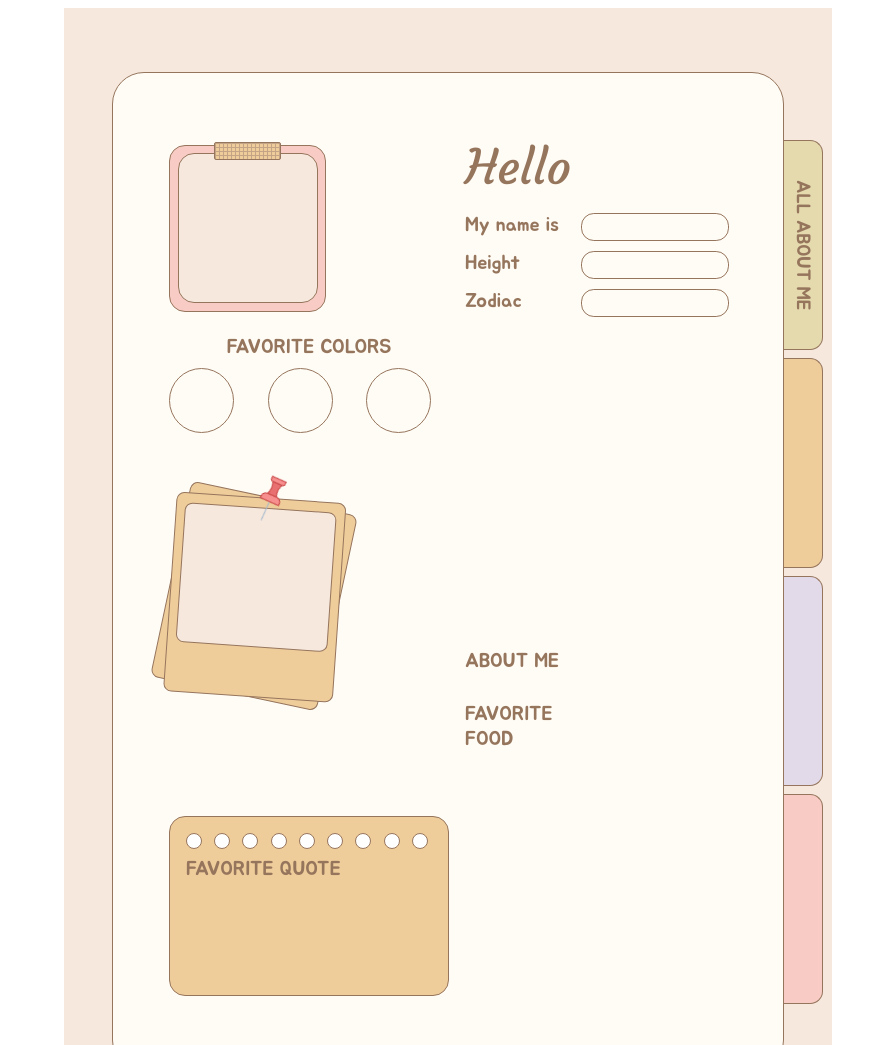
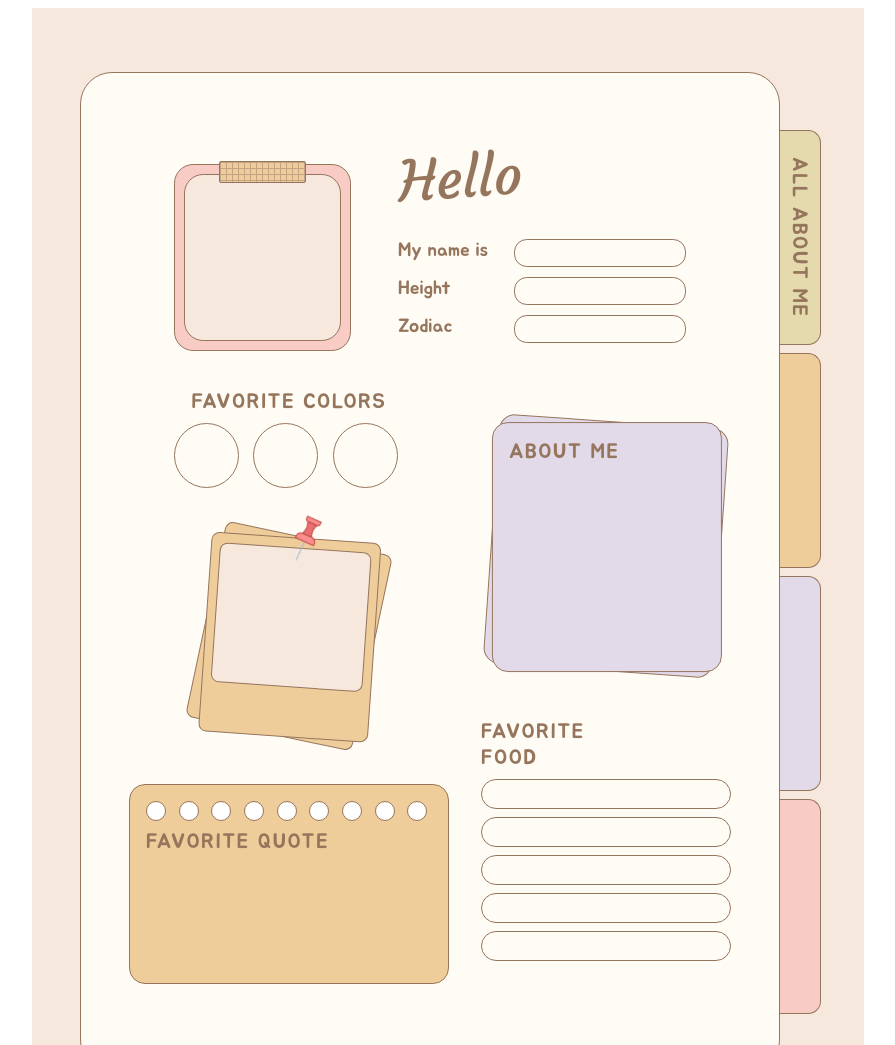
Before and after one commit to saitamashigoto/css, a plain HTML site: page about-me/index.html in a window 1280 px wide. Shown: the top 1045 px of the page, without its empty margins (192-1087 px from the left). Drawn offline with Linux system fonts and the light colour scheme.

Commit message:
finished

```diff
--- a/about-me/css/style.css
+++ b/about-me/css/style.css
@@ -23,10 +23,9 @@ body {
   font-style: normal;
 }
 
-
 .wrapper {
     background-color: #f6e8dd;
-    width: 60vw;
+    width: 65vw;
     display: flex;
     flex-flow: row nowrap;
     padding: 4rem 3rem;
@@ -40,17 +39,27 @@ body {
     border-radius: 2rem;
     border: 1px solid #96755d;
     display: grid;
-    gap: 1rem;
-    grid-template-columns: 1fr 1fr;
-    grid-template-rows: 1fr 3fr;
-    padding: 4rem 3.5rem;
+    grid-template-rows: 220px auto;
+    gap: 2rem;
+    padding: 4rem 3rem;
+    align-items: flex-start;
+    justify-items: center;
+}
+
+.top {
+    display: grid;
+    grid-template-rows: 1fr;
+    grid-template-columns: 1fr 1.5fr;
+    column-gap: 2rem;
+    grid-column: 1 / 3;
     align-items: center;
+    justify-self: center;
 }
 
 .side {
     background-color: transparent;
-    width: 6.5%;
-    height: 90%;
+    width: 7%;
+    height: 85%;
 }
 
 .side-card {
@@ -59,7 +68,7 @@ body {
     border-top: 1px solid #96755d;
     border-right: 1px solid #96755d;
     border-bottom: 1px solid #96755d;
-    height: 210px;
+    height: 215px;
 }
 
 .side-card:not(:first-child) {
@@ -72,7 +81,7 @@ body {
     text-orientation: mixed;
     text-align: center;
     padding: 1rem .5rem 1rem .4rem;
-    font-size: 1.2rem;
+    font-size: 1.3rem;
     background-color: #e4daad;
 }
 
@@ -89,24 +98,25 @@ body {
 }
 
 .square {
-    width: 157px;
-    height: 167px;
+    width: 177px;
+    height: 187px;
     background-color: #f8ccc4;
-    border-radius: 1rem;
+    border-radius: 1.2rem;
     border: 1px solid #96755d;
     display: flex;
     flex-flow: column wrap;
     align-items: center;
     justify-content: center;
     position: relative;
+    justify-self: flex-start;
 
 }
 
 .inner-square {
-    width: 140px;
-    height: 150px;
+    width: 157px;
+    height: 167px;
     background-color: #f6e8dd;
-    border-radius: 1rem;
+    border-radius: 1.2rem;
     border: 1px solid #96755d;
 }
 
@@ -115,13 +125,13 @@ body {
     background-color: #efcd9b;
     position: absolute;
     top: -4px;
-    width: 65px;
+    width: 85px;
     border-radius: 2px;
-    height: 16px;
+    height: 20px;
     border: 1px solid #96755d;
     background-image: linear-gradient(to right, #C4A484 1px, transparent 1px),
         linear-gradient(to bottom, #C4A484 1px, transparent 1px);
-    background-size: 4px 4px;
+    background-size: 6px 6px;
     background-position: round;
 }
 
@@ -129,15 +139,18 @@ body {
     color: #96755d;
     display: flex;
     flex-flow: column wrap;
-    gap: 1rem;
+    row-gap: 2rem;
+    padding-bottom: 2rem;
+    justify-self: flex-end;
 }
 
 .greetings {
-    font-size: 3rem;
+    font-size: 3.5rem;
+    transform: rotate(-4deg);
 }
 
 .personal {
-    font-size: 20px;
+    font-size: 1.2rem;
     display: grid;
     grid-template-columns: 1fr;
     grid-template-rows: 1fr 1fr 1fr;
@@ -145,37 +158,39 @@ body {
 }
 
 .row {
-    width: 300px;
     height: 30px;
     display: grid;
-    grid-template-columns: 100px 160px;
+    grid-template-columns: 100px auto;
     grid-template-rows: repeat(3, 1fr);
     gap: 1rem;
 }
 .name {
     width: 100px;
+    justify-self: flex-start;
 }
 
 .column {
     height: 28px;
-    width: 148px;
+    width: 172px;
     border-radius: .8rem;
     border: 1px solid #96755d;
+    justify-self: flex-center;
 }
 
 .left, .right {
     display: grid;
-    grid-template-columns: 1fr;
-    gap: 1rem;
-    align-items: center;
-    font-size: 20px;
+    gap: 3rem;
+    align-items: flex-start;
+    font-size: 1.3rem;
+    justify-items: center;
 }
 
-.left {
-    grid-template-rows: 1fr 3fr 3fr;
+.right {
+    margin-top: 2rem;
 }
-.right {
-    grid-template-rows: 1fr 1fr;
+
+.left, .right, .side {
+    letter-spacing: .1rem;
 }
 
 .favorite-colors {
@@ -183,6 +198,7 @@ body {
     grid-template-columns: 1fr;
     grid-template-rows: auto 1fr;
     gap: .5rem;
+    width: 230px;
 }
 
 .fc-heading {
@@ -192,8 +208,7 @@ body {
 .fc-circles {
     display: grid;
     grid-template-columns: repeat(3, 1fr);
-    gap: 1rem;
-    align-items: center;
+    gap: .5rem;
 }
 
 .fc-circle {
@@ -252,8 +267,8 @@ body {
     display: grid;
     grid-template-columns: 1fr;
     grid-template-rows: auto 1fr;
-    width: 280px;
-    height: 180px;
+    width: 320px;
+    height: 200px;
     border-radius: 1rem;
     border: 1px solid #96755d;
     padding: 1rem;
@@ -271,9 +286,45 @@ body {
 }
 
 .fq-circle {
-    width: 16px;
-    height: 16px;
+    width: 20px;
+    height: 20px;
     border-radius: 100%;
     background-color: white;
     border: 1px solid #96755d;
 }
+
+.about-me {
+    position: relative;
+    transform: rotate(4deg);
+}
+
+.about-me, .about-me-inner{
+    background-color: #e2dae8;
+    border: 1px solid #96755d;
+    width: 230px;
+    height: 250px;
+    border-radius: 1rem;
+}
+
+.about-me-inner {
+    transform: rotate(-4deg);
+    padding: 1rem;
+}
+
+.favorite-foods {
+    display: grid;
+    row-gap: .5rem;
+}
+
+.ff-columns {
+    display: grid;
+    row-gap: .5rem;
+}
+
+.ff-column {
+    height: 30px;
+    background-color: transparent;
+    border: 1px solid #96755d;
+    border-radius: 1rem;
+    width: 250px;
+}
--- a/about-me/index.html
+++ b/about-me/index.html
@@ -14,6 +14,7 @@
 <body>
     <div class="wrapper">
         <div class="inner">
+            <div class="top">
                 <div class="square">
                     <div class="inner-square"></div>
                 </div>
@@ -28,6 +29,7 @@
                         </div>
                         <div class="row">
                             <div class="zodiac">Zodiac</div><div class="column"></div>
+                        </div>
                     </div>
                 </div>
             </div>
```
Lines whose indentation alone changed are shown as unchanged.
